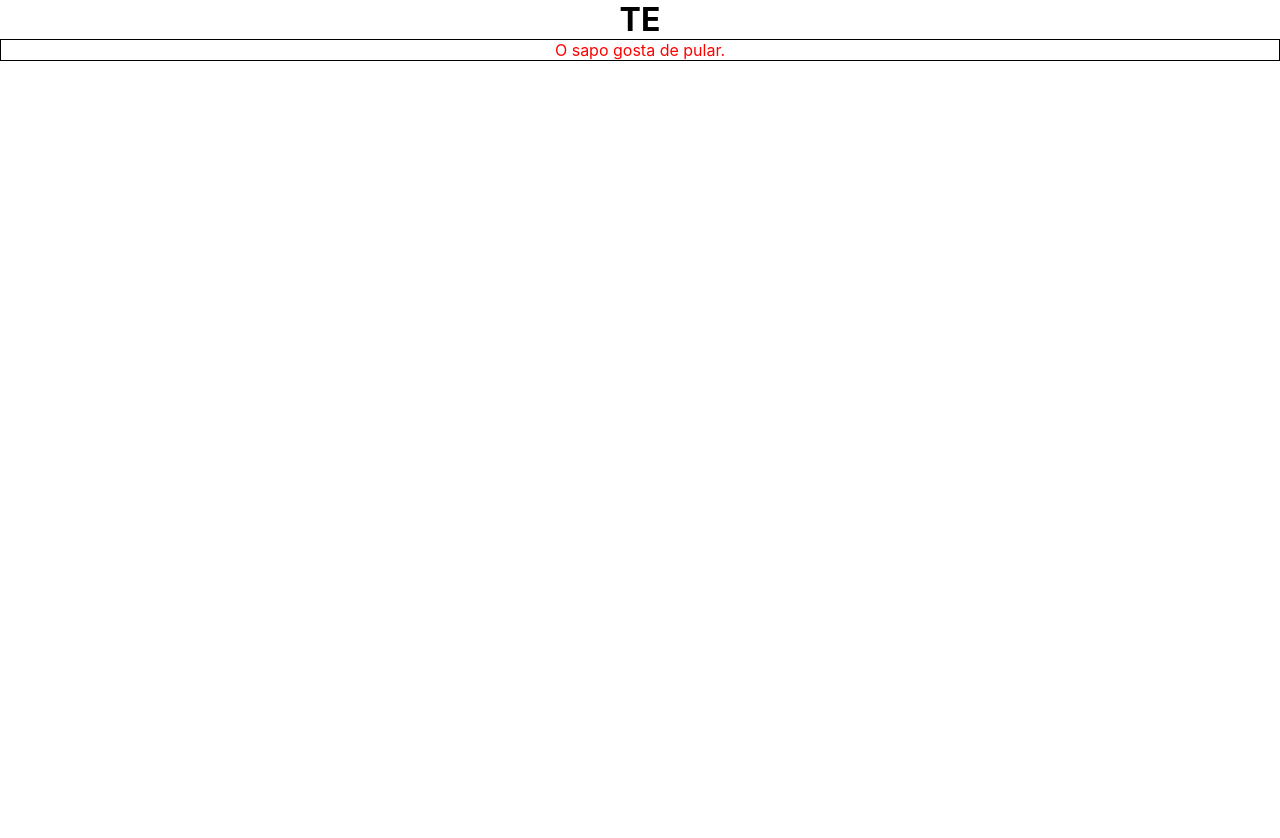
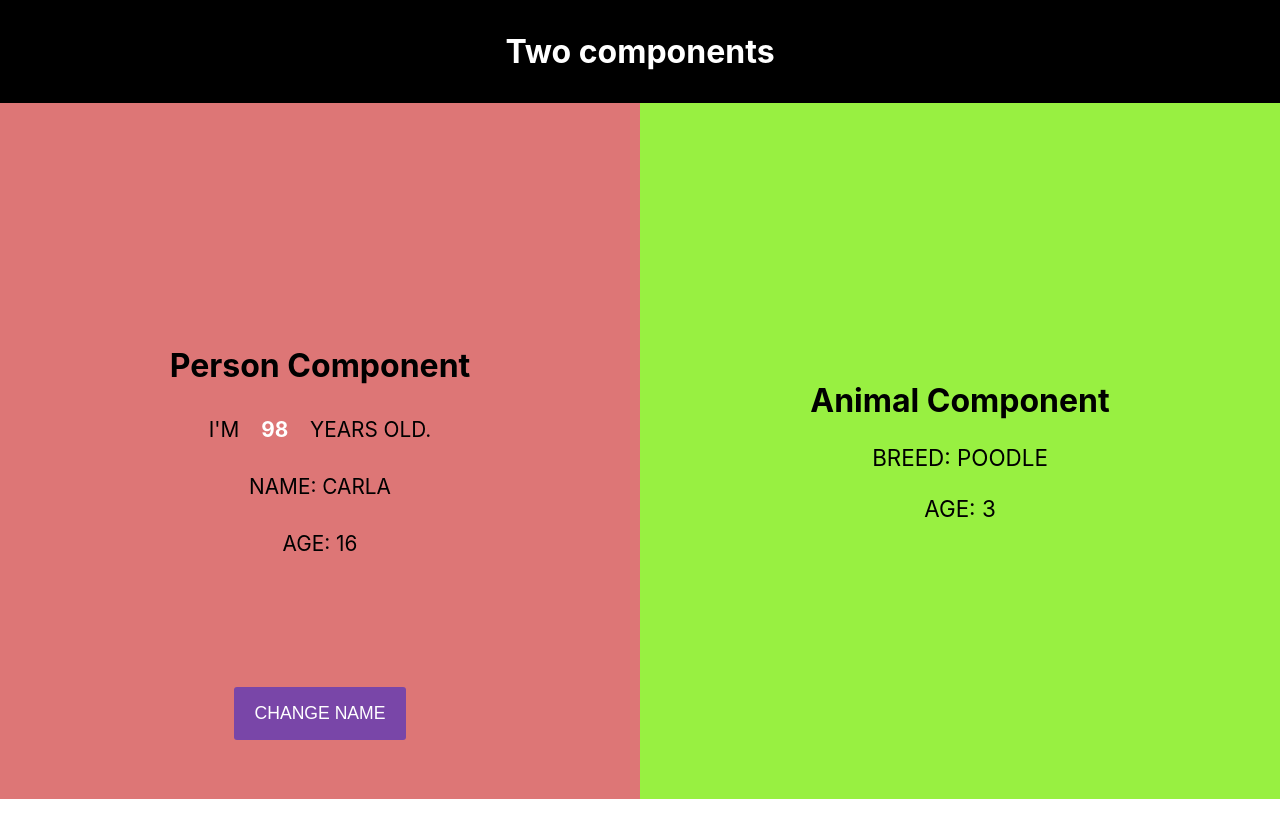
Before and after one commit to AmauriMarcos/react-basics, a React (Create React App) app: page / in a window 1280 px wide. Shown: the top 838 px of the page. Before the commit the page ends 800 px from the top, so only its background shows below. Built offline with nearby package versions, Linux system fonts and the light colour scheme.

Commit message:
second commit

```diff
--- /dev/null
+++ b/src/Animal/Animal.css
@@ -0,0 +1,17 @@
+.container{
+    grid-column: 2/3;
+    grid-row: 2/3;
+    background-color: rgb(152, 240, 65);
+    width: 100%;
+    display: flex;
+    justify-content: center;
+    align-items: center;
+    flex-direction: column;
+    height: 87vh;
+}
+
+.animal-paragraph{
+    margin-top: 1.5rem;
+    text-transform: uppercase;
+    font-size: 1.4rem;
+}
--- /dev/null
+++ b/src/Animal/Animal.js
@@ -0,0 +1,14 @@
+import React from 'react';
+import '../Animal/Animal.css';
+
+const animal = (props) =>{
+    return (
+        <div className="container">
+            <h1>Animal Component</h1>
+            <p className='animal-paragraph'>Breed: {props.breed}</p>
+            <p className='animal-paragraph'>Age: {props.age}</p>
+        </div>
+    )
+}
+
+export default animal;
--- a/src/App.css
+++ b/src/App.css
@@ -1,3 +1,35 @@
 .App {
   text-align: center;
+  display: grid;
+  grid-template-columns: repeat(2,1fr);
 }
+
+.title-components{
+  grid-column: 1/-1;
+  grid-row: 1/2;
+  background-color: black;
+  color: white;
+  text-align: center;
+  padding: 2rem 0;
+
+}
+
+.btn{
+  padding: 1rem 1.3rem;
+  border: none;
+  border-radius: 3px;
+  font-size: 1.1rem;
+  text-transform: uppercase;
+  background-color: rgb(121, 70, 168);
+  transform: translateY(-7rem);
+  margin: 0 auto;
+  display: inline-block;
+  color: white;
+  outline: none;
+  cursor: pointer;
+}
+
+.btn:hover{
+  background-color: rgb(155, 127, 173);
+  color: white;
+}
--- a/src/App.js
+++ b/src/App.js
@@ -1,14 +1,38 @@
 import logo from './logo.svg';
 import './App.css';
 import Person from './Person/Person';
+import Animal from './Animal/Animal';
+import { useState } from 'react';
 
-function App() {
-  return (
-    <div className="App">
-        <h1>TE</h1>
-        <Person></Person>
-    </div>
-  );
-}
+
+const App = props => {
+
+   const [personsState, setPersonsState] =  useState({
+      persons: [
+        { name: 'Fabricio', age: 43},
+        { name: 'Juca', age: 68},
+        { name: 'Carla', age: 16}
+    ]});
+
+    const changeNameHandler = () =>{
+      setPersonsState({persons: [
+        { name: 'Maicon', age: 33},
+        { name: 'Eloisa', age: 21},
+        { name: 'Bianca', age: 26}
+      ]})
+   };
+
+    return(
+      <div className="App">
+        <h1 className="title-components">Two components</h1>
+        <Person name={personsState.persons[2].name} age={personsState.persons[2].age}></Person>
+        <Animal breed="poodle" age='3'></Animal>
+        <button className="btn" onClick={changeNameHandler}>Change Name</button>
+      </div>
+    )
+
+};
+
+
 
 export default App;
--- a/src/Person/Person.css
+++ b/src/Person/Person.css
@@ -1,7 +1,25 @@
-p {
-    color: red;
+
+.container-person{
+    background-color: rgb(221, 118, 118);
+    width: 100%;
+    grid-column: 1/2;
+    grid-row: 2/3;
+    display: flex;
+    justify-content: center;
+    flex-direction: column;
+    align-items: center;
 }
 
-.container{
-    border: 1px solid black;
+.person-text{
+    font-size: 1.3rem;
+    color: black;
+    margin-top: 2rem;
+    text-transform: uppercase;
 }
+
+
+span{
+    color: rgb(255, 255, 255);
+    font-weight: bold;
+    margin: 0 1rem;
+  }
--- a/src/Person/Person.js
+++ b/src/Person/Person.js
@@ -1,11 +1,15 @@
 import '../Person/Person.css'
+import React from 'react';
 
-const person = () => {
+const person = (props) => {
     return(
-        <div className="container">
-            <p>O sapo gosta de pular.</p>
+        <div className="container-person">
+            <h1>Person Component</h1>
+            <p className="person-text">I'm <span>{Math.floor(Math.random() * 100 + 1)}</span> years old.</p>
+            <p className="person-text">Name: {props.name} </p>
+            <p className="person-text">Age: {props.age} </p>
         </div>
-    )
+        )
 }
 
 export default person;
```
